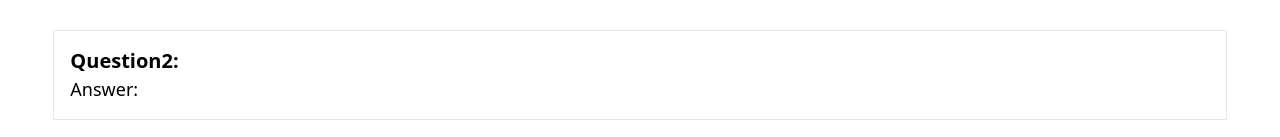
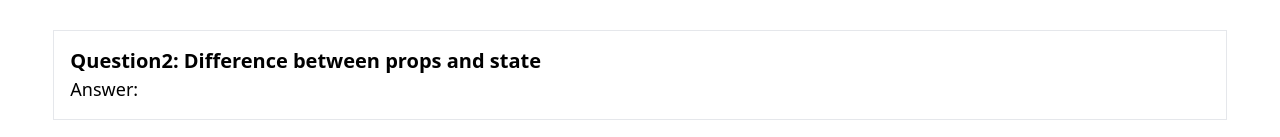
Before and after one commit to tushart681/paly-type, a React (Create React App) app: page / in a window 1280 px wide. Shown: the part 1064-1201 px from the top of the page. Built offline with nearby package versions, Linux system fonts and the light colour scheme.

Commit message:
final update4

```diff
--- a/src/components/blogs/Blogs.js
+++ b/src/components/blogs/Blogs.js
@@ -8,7 +8,7 @@ const Blogs = () => {
                 <p>Answer:</p>
             </div>
             <div className='p-4 text-lg border'>
-                <p className='text-xl font-semibold'>Question2:</p>
+                <p className='text-xl font-semibold'>Question2: Difference between props and state</p>
                 <p>Answer:</p>
             </div>
             <div className='p-4 text-lg border'>
```
